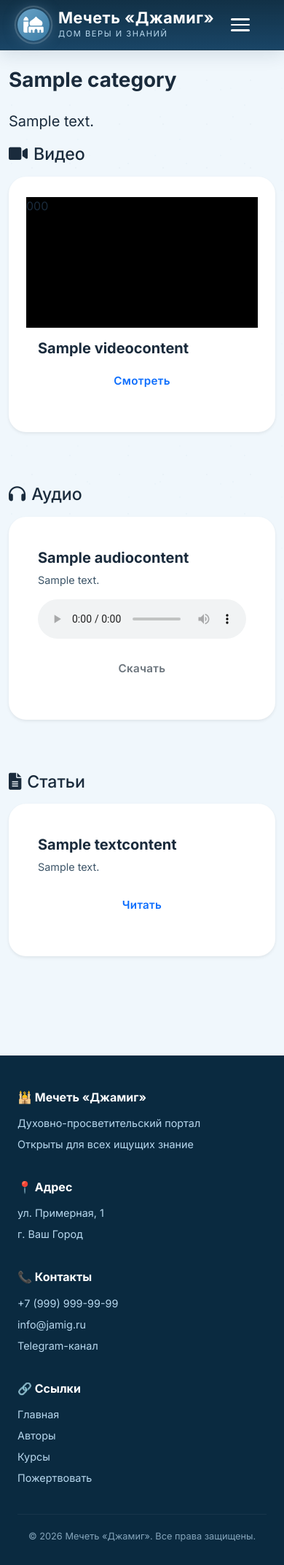
After one commit to ilmir-muslim/jamig_site, a Django app: a page that uses templates/base.html in a window 390 px wide. The commit adds this page. Shown: the whole page at 73% size. Run offline with Django 5.2, Linux system fonts and the light colour scheme; tables that the repository leaves empty hold one stand-in row (values such as "Sample post").

Commit message:
Добавлено выпадающее меню категорий и страница детального просмотра
- Реализовано выпадающее меню "Категории" в основной навигации с анимацией
- Добавлен контекстный процессор для динамической загрузки активных категорий
- Создана страница `/category/<slug>/` для отображения всех материалов категории
- Обновлены стили для адаптивного dropdown (десктоп + мобильная версия)
- Улучшена навигация: прямые ссылки на типы контента и категории из БД

```diff
--- a/jamig_site/settings.py
+++ b/jamig_site/settings.py
@@ -67,6 +67,7 @@ TEMPLATES = [
                 "django.contrib.auth.context_processors.auth",
                 "django.contrib.messages.context_processors.messages",
                 "django.template.context_processors.media",
+                "materials.context_processors.categories_processor",
             ],
         },
     },
--- /dev/null
+++ b/materials/context_processors.py
@@ -0,0 +1,5 @@
+from .models import Category
+
+
+def categories_processor(request):
+    return {"menu_categories": Category.objects.filter(is_active=True)}
--- a/materials/urls.py
+++ b/materials/urls.py
@@ -14,4 +14,5 @@ urlpatterns = [
         name="download_text",
     ),
     path("texts/save-progress/", views.save_progress, name="save_progress"),
+    path("category/<slug:slug>/", views.category_detail, name="category_detail"),
 ]
--- a/materials/views.py
+++ b/materials/views.py
@@ -210,3 +210,17 @@ def download_text(request, slug, format):
 
     else:
         raise Http404("Unsupported format")
+
+
+def category_detail(request, slug):
+    category = get_object_or_404(Category, slug=slug, is_active=True)
+    videos = VideoContent.objects.filter(category=category, status="published")
+    audios = AudioContent.objects.filter(category=category, status="published")
+    texts = TextContent.objects.filter(category=category, status="published")
+    context = {
+        "category": category,
+        "videos": videos,
+        "audios": audios,
+        "texts": texts,
+    }
+    return render(request, "materials/category_detail.html", context)
--- a/templates/base.html
+++ b/templates/base.html
@@ -1,3 +1,4 @@
+{% load static %}
 <!DOCTYPE html>
 <html lang="ru">
 <head>
@@ -10,8 +11,7 @@
     <link rel="stylesheet" href="https://cdnjs.cloudflare.com/ajax/libs/font-awesome/6.0.0-beta3/css/all.min.css">
     <!-- Google Fonts -->
     <link href="https://fonts.googleapis.com/css2?family=Inter:wght@400;500;600;700&family=Amiri:wght@400;700&display=swap" rel="stylesheet">
-    {% load static %}
-    <!-- Публичные стили (подключаем после Bootstrap, переопределяем нужное) -->
+    <!-- Публичные стили -->
     <link rel="stylesheet" href="{% static 'css/style.css' %}">
     {% block extra_css %}{% endblock %}
 </head>
@@ -30,14 +30,38 @@
             <button class="burger" id="burger" aria-label="Меню" aria-expanded="false">
                 <span></span><span></span><span></span>
             </button>
-            <nav>
+
+            <!-- НОВОЕ МЕНЮ -->
+            <nav id="mainNav" class="main-nav">
                 <ul class="nav-list" id="navList">
-                    <li><a href="{% url 'home' %}" class="nav-link {% if request.resolver_match.url_name == 'home' %}active{% endif %}">Главная</a></li>
-                    <li><a href="{% url 'author_list' %}" class="nav-link {% if 'author' in request.resolver_match.url_name %}active{% endif %}">Авторы</a></li>
-                    <li><a href="{% url 'course_list' %}" class="nav-link {% if 'course' in request.resolver_match.url_name %}active{% endif %}">Курсы</a></li>
+                    <li><a href="{% url 'home' %}" class="nav-link">Главная</a></li>
+                    <li><a href="{% url 'author_list' %}" class="nav-link">Авторы</a></li>
+                    <li><a href="{% url 'course_list' %}" class="nav-link">Курсы</a></li>
+
+                    <!-- Пункт "Категории" с выпадающим списком -->
+                    <li class="nav-item dropdown">
+                        <a href="#" class="nav-link dropdown-toggle" data-bs-toggle="dropdown" aria-expanded="false">
+                            Категории
+                        </a>
+                        <ul class="dropdown-menu">
+                            <!-- Прямые ссылки на типы контента -->
+                            <li><a href="{% url 'video_list' %}" class="dropdown-item"><i class="fas fa-video me-2"></i>Видео</a></li>
+                            <li><a href="{% url 'audio_list' %}" class="dropdown-item"><i class="fas fa-headphones me-2"></i>Аудио</a></li>
+                            <li><a href="{% url 'text_list' %}" class="dropdown-item"><i class="fas fa-file-alt me-2"></i>Статьи</a></li>
+
+                            {% if menu_categories %}
+                            <li><hr class="dropdown-divider"></li>
+                            <!-- Категории из базы данных -->
+                            {% for cat in menu_categories %}
+                            <li><a href="{% url 'category_detail' cat.slug %}" class="dropdown-item">{{ cat.title }}</a></li>
+                            {% endfor %}
+                            {% endif %}
+                        </ul>
+                    </li>
+
                     {% if user.is_authenticated %}
                         {% if user.user_type == 'author' %}
-                        <li><a href="{% url 'studio_dashboard' %}" class="nav-link {% if 'studio' in request.resolver_match.view_name %}active{% endif %}">Студия</a></li>
+                        <li><a href="{% url 'studio_dashboard' %}" class="nav-link">Студия</a></li>
                         {% endif %}
                         <li><a href="{% url 'logout' %}" class="nav-link">Выйти ({{ user.first_name }})</a></li>
                     {% else %}
@@ -88,25 +112,26 @@
     </footer>
     {% endblock %}
 
-    <!-- Bootstrap JS (нужен для мобильного меню и других компонентов) -->
+    <!-- Bootstrap JS (управляет dropdown автоматически) -->
     <script src="https://cdn.jsdelivr.net/npm/bootstrap@5.1.3/dist/js/bootstrap.bundle.min.js"></script>
     <script>
-        // Бургер-меню
+        // Только управление бургер-меню
         const burger = document.getElementById('burger');
         const navList = document.getElementById('navList');
-        const navLinks = navList.querySelectorAll('.nav-link');
 
         burger.addEventListener('click', () => {
             const isOpen = navList.classList.toggle('open');
             burger.setAttribute('aria-expanded', isOpen);
         });
 
-        navLinks.forEach(link => {
+        // Закрытие мобильного меню при клике на обычную ссылку (не dropdown)
+        document.querySelectorAll('#navList .nav-link:not(.dropdown-toggle)').forEach(link => {
             link.addEventListener('click', () => {
                 navList.classList.remove('open');
                 burger.setAttribute('aria-expanded', 'false');
             });
         });
+        // Dropdown полностью управляется Bootstrap, дополнительных скриптов не нужно
     </script>
     <script>
         if ('serviceWorker' in navigator) {
--- /dev/null
+++ b/templates/materials/category_detail.html
@@ -0,0 +1,93 @@
+{% extends 'base.html' %}
+{% block content %}
+<div class="container py-4">
+    <h1 class="mb-4 fw-bold">{{ category.title }}</h1>
+    <p class="lead">{{ category.description }}</p>
+
+    {% if videos %}
+    <section class="mb-5">
+        <h3 class="mb-3"><i class="fas fa-video me-2"></i>Видео</h3>
+        <div class="row">
+            {% for video in videos %}
+            <div class="col-md-6 col-lg-4 mb-4">
+                <div class="card h-100 shadow-sm border-0 rounded-4 overflow-hidden">
+                    <div class="video-card-preview">
+                        {{ video.get_embed_html|safe }}
+                    </div>
+                    <div class="card-body">
+                        <h5 class="card-title fw-bold">{{ video.title }}</h5>
+                        <a href="{{ video.get_absolute_url }}" class="btn btn-sm btn-outline-primary">Смотреть</a>
+                    </div>
+                </div>
+            </div>
+            {% endfor %}
+        </div>
+    </section>
+    {% endif %}
+
+    {% if audios %}
+    <section class="mb-5">
+        <h3 class="mb-3"><i class="fas fa-headphones me-2"></i>Аудио</h3>
+        <div class="row">
+            {% for audio in audios %}
+            <div class="col-md-6 col-lg-4 mb-4">
+                <div class="card h-100 shadow-sm border-0 rounded-4">
+                    <div class="card-body">
+                        <h5 class="card-title fw-bold">{{ audio.title }}</h5>
+                        <p>{{ audio.description|truncatewords:15 }}</p>
+                        <audio controls class="w-100 mb-2">
+                            <source src="{{ audio.audio_file.url }}" type="audio/mpeg">
+                        </audio>
+                        <a href="{{ audio.audio_file.url }}" class="btn btn-sm btn-outline-secondary" download>Скачать</a>
+                    </div>
+                </div>
+            </div>
+            {% endfor %}
+        </div>
+    </section>
+    {% endif %}
+
+    {% if texts %}
+    <section class="mb-5">
+        <h3 class="mb-3"><i class="fas fa-file-alt me-2"></i>Статьи</h3>
+        <div class="row">
+            {% for text in texts %}
+            <div class="col-md-6 col-lg-4 mb-4">
+                <div class="card h-100 shadow-sm border-0 rounded-4">
+                    <div class="card-body">
+                        <h5 class="card-title fw-bold">{{ text.title }}</h5>
+                        <p>{{ text.description|truncatewords:20 }}</p>
+                        <a href="{% url 'text_reader' text.slug %}" class="btn btn-sm btn-outline-primary">Читать</a>
+                    </div>
+                </div>
+            </div>
+            {% endfor %}
+        </div>
+    </section>
+    {% endif %}
+
+    {% if not videos and not audios and not texts %}
+        <div class="alert alert-info">В этой категории пока нет материалов.</div>
+    {% endif %}
+</div>
+{% endblock %}
+
+{% block extra_css %}
+<style>
+    .video-card-preview {
+        position: relative;
+        padding-bottom: 56.25%;
+        height: 0;
+        overflow: hidden;
+        background: #000;
+    }
+    .video-card-preview iframe {
+        position: absolute;
+        top: 0;
+        left: 0;
+        width: 100%;
+        height: 100%;
+        border: none;
+    }
+</style>
+{% endblock %}
```
Also changed, not shown: static/css/style.css (+77 -0 lines). Lines whose indentation alone changed are shown as unchanged.
